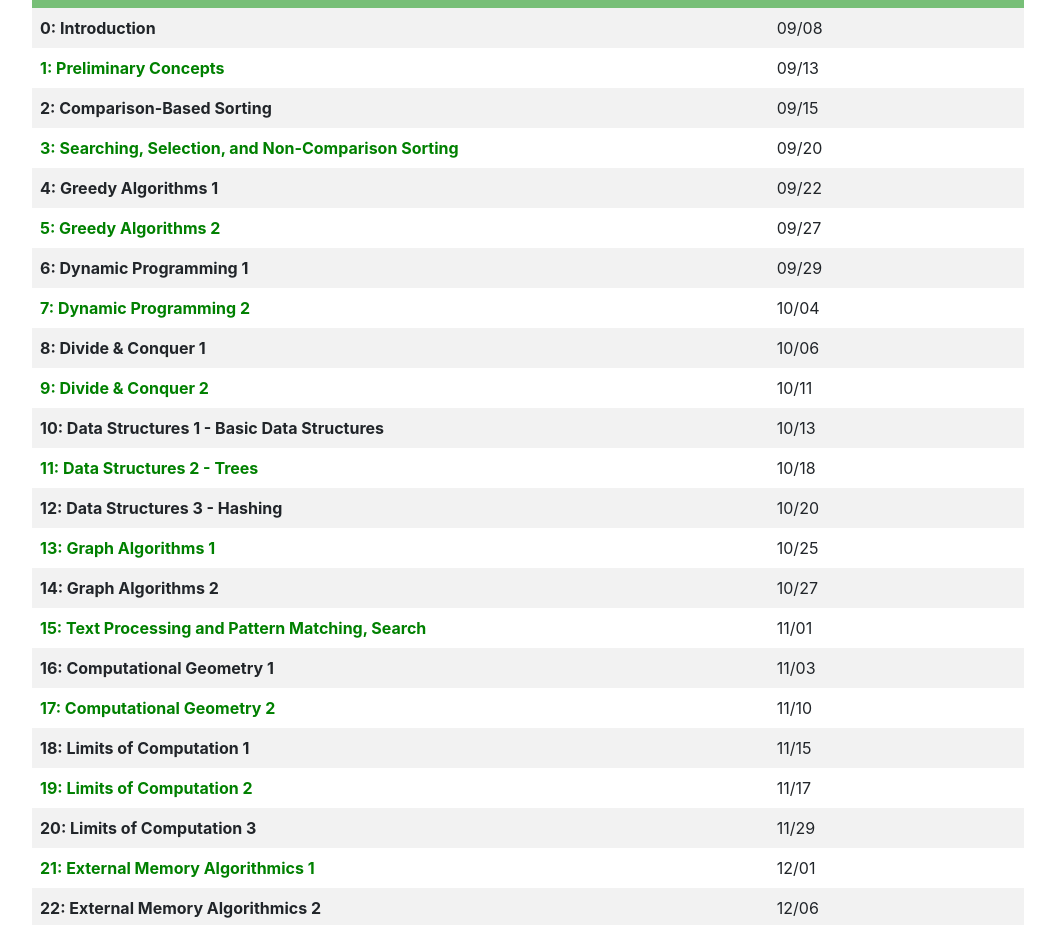
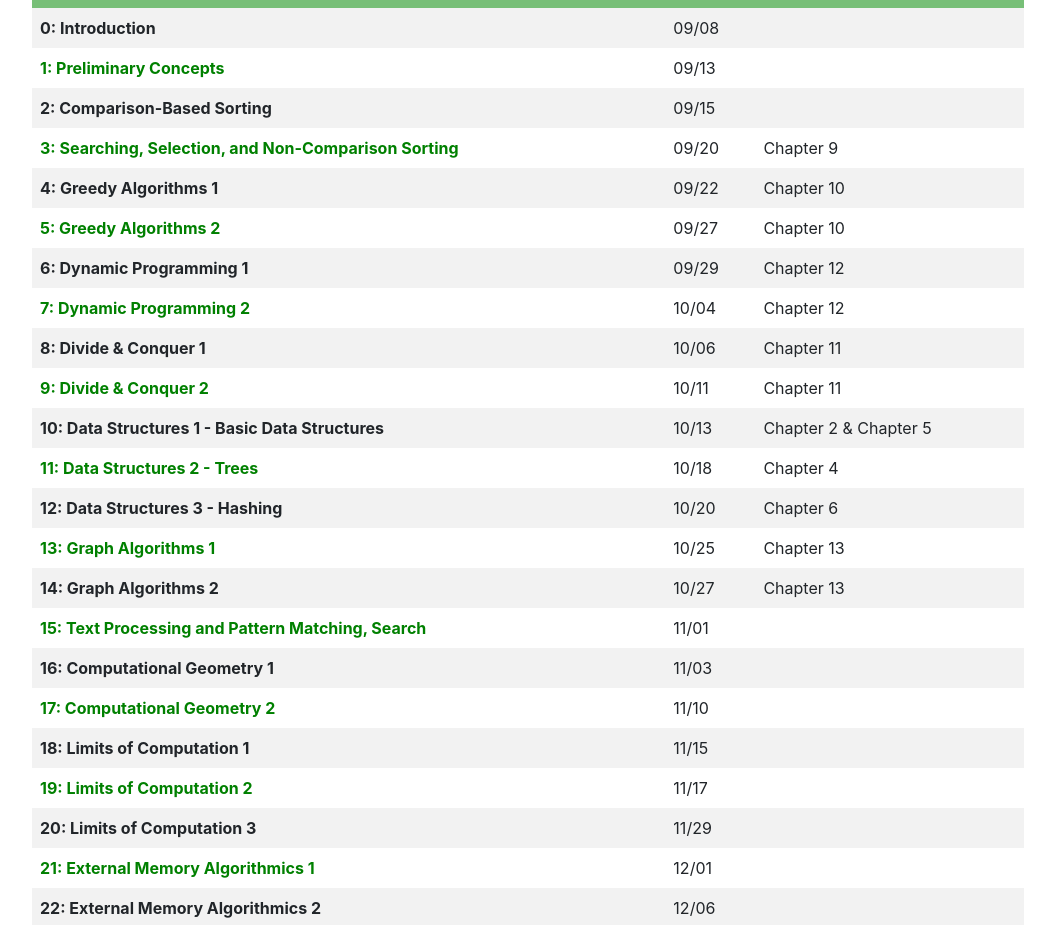
Before and after one commit to cs1570-2022/cs1570-2022.github.io, a React (Create React App) app: page / in a window 1280 px wide. Shown: the part 1490-2415 px from the top of the page, without its empty margins (112-1167 px from the left). Built offline with nearby package versions, Linux system fonts and the light colour scheme.

Commit message:
add course readings

```diff
--- a/src/sections/Lectures.jsx
+++ b/src/sections/Lectures.jsx
@@ -19,51 +19,63 @@ const LectureList = [
   },
   {
       name: 'Searching, Selection, and Non-Comparison Sorting',
-      date: '09/20'
+      date: '09/20',
+      readings: "Chapter 9"
   },
   {
       name: 'Greedy Algorithms 1',
-      date: '09/22'
+      date: '09/22',
+      readings: "Chapter 10"
   },
   {
       name: 'Greedy Algorithms 2',
-      date: '09/27'
+      date: '09/27',
+      readings: "Chapter 10"
   },
   {
       name: 'Dynamic Programming 1',
-      date: '09/29'
+      date: '09/29',
+      readings: 'Chapter 12'
   },
   {
       name: 'Dynamic Programming 2',
-      date: '10/04'
+      date: '10/04',
+      readings: 'Chapter 12'
   },
   {
       name: 'Divide & Conquer 1',
-      date: '10/06'
+      date: '10/06',
+      readings: 'Chapter 11'
   },
   {
       name: 'Divide & Conquer 2',
-      date: '10/11'
+      date: '10/11',
+      readings: 'Chapter 11'
   },
   {
       name: 'Data Structures 1 - Basic Data Structures',
-      date: '10/13'
+      date: '10/13',
+      readings: 'Chapter 2 & Chapter 5'
   },
   {
       name: 'Data Structures 2 - Trees',
-      date: '10/18'
+      date: '10/18',
+      readings: 'Chapter 4'
   },
   {
       name: 'Data Structures 3 - Hashing',
-      date: '10/20'
+      date: '10/20',
+      readings: 'Chapter 6'
   },
   {
       name: 'Graph Algorithms 1',
-      date: '10/25'
+      date: '10/25',
+      readings: 'Chapter 13'
   },
   {
       name: 'Graph Algorithms 2',
-      date: '10/27'
+      date: '10/27',
+      readings: 'Chapter 13'
   },
   {
       name: 'Text Processing and Pattern Matching, Search',
@@ -112,7 +124,7 @@ const CourseLecture = (props) => {
               {props.date}
           </td>
           <td>
-
+              {props.readings}
           </td>
       </tr>
   </>)
@@ -138,6 +150,7 @@ export const Lectures = () => {
             <CourseLecture
               name={lecture.name}
               date={lecture.date}
+              readings={lecture.readings}
               index={index}
               key={index}/>
           ))}
```
